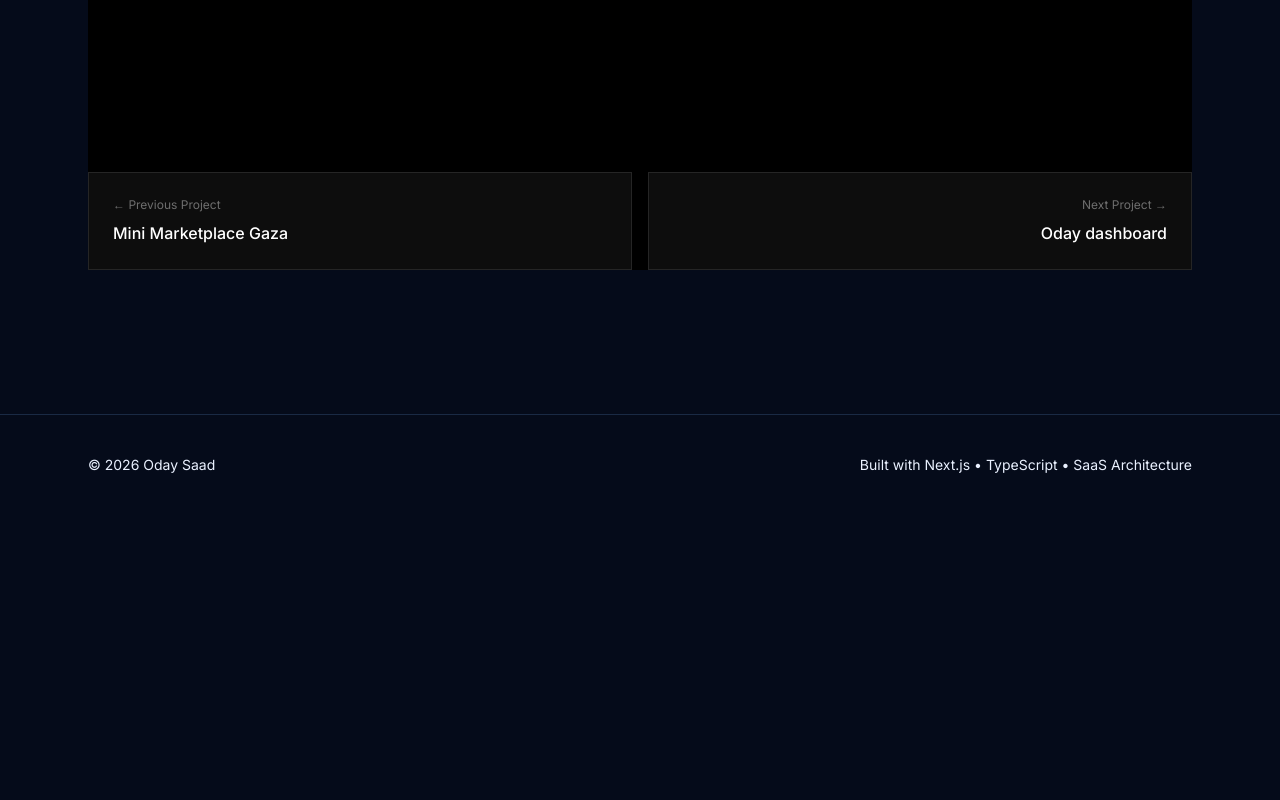
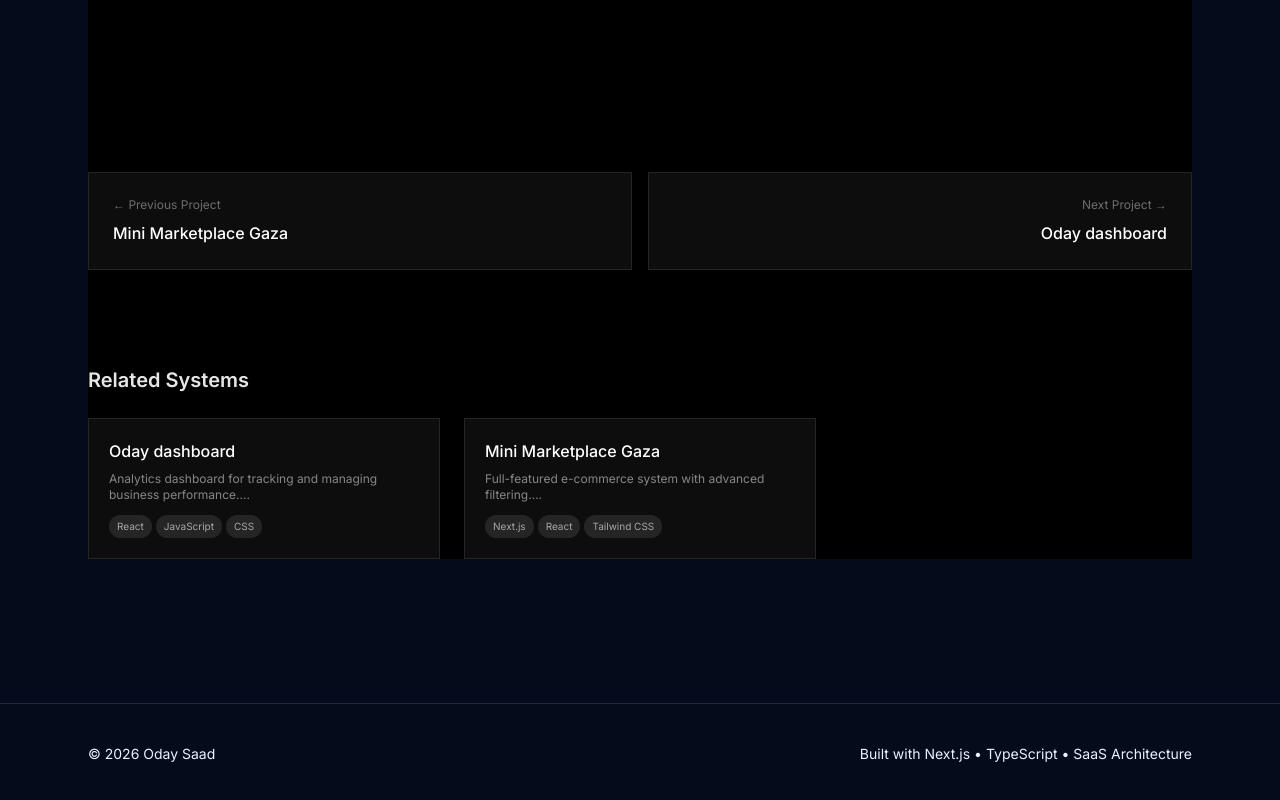
Before and after one commit to odaysaad2003-png/portfolio-SaaS, a Next.js app: page /projects/hom-hive in a window 1280 px wide. Shown: the part 3955-4755 px from the top of the page. Before the commit the page ends 4470 px from the top, so only its background shows below. Built offline with nearby package versions, Linux system fonts and the light colour scheme.

Commit message:
complet  Smart Related System add case stydy related

```diff
--- /dev/null
+++ b/src/features/projects/case-study/components/case-study-related-projects.tsx
@@ -0,0 +1,46 @@
+import Link from "next/link";
+import {motion} from "framer-motion";
+import {Project} from "@/types/project";
+
+type Props = {
+    projects: Project[];
+};
+
+export function CaseStudyRelatedProjects({projects}: Props) {
+    if (!projects.length) return null;
+
+    return (
+        <section className="mt-24 space-y-6">
+            <h2 className="text-xl font-semibold text-white/90">Related Systems</h2>
+
+            <div className="grid md:grid-cols-3 gap-6">
+                {projects.map((project, index) => (
+                    <motion.div
+                        key={project.id}
+                        initial={{opacity: 0, y: 20}}
+                        animate={{opacity: 1, y: 0}}
+                        transition={{delay: index * 0.1}}
+                        className="p-5 rounded-2xl border border-white/10 bg-white/5 hover:bg-white/10 transition"
+                    >
+                        <Link href={`/projects/${project.slug}`}>
+                            <h3 className="text-white font-medium mb-2">{project.title}</h3>
+
+                            <p className="text-xs text-white/50">{project.description.slice(0, 80)}...</p>
+
+                            <div className="mt-3 flex flex-wrap gap-1">
+                                {project.technologies.slice(0, 3).map((t) => (
+                                    <span
+                                        key={t}
+                                        className="text-[10px] px-2 py-1 rounded-full bg-white/10 text-white/60"
+                                    >
+                                        {t}
+                                    </span>
+                                ))}
+                            </div>
+                        </Link>
+                    </motion.div>
+                ))}
+            </div>
+        </section>
+    );
+}
--- a/src/features/projects/case-study/layout/case-study-layout.tsx
+++ b/src/features/projects/case-study/layout/case-study-layout.tsx
@@ -12,6 +12,9 @@ import {CaseStudyNavigation} from "../components/case-study-navigation";
 
 import {getNextProject, getPreviousProject} from "@/lib/data/service";
 
+import {getRelatedProjects} from "@/lib/data/service";
+import {CaseStudyRelatedProjects} from "../components/case-study-related-projects";
+
 type Props = {
     data: CaseStudy;
     slug: string; // 👈 مهم للنفيجيشن
@@ -20,6 +23,8 @@ type Props = {
 export function CaseStudyLayout({data, slug}: Props) {
     const next = getNextProject(slug);
     const previous = getPreviousProject(slug);
+
+    const related = getRelatedProjects(slug);
 
     return (
         <main className="relative min-h-screen bg-gradient-to-b from-[#0B1220] to-black text-white">
@@ -55,6 +60,7 @@ export function CaseStudyLayout({data, slug}: Props) {
 
             {/* 🔥 Navigation moved INSIDE layout */}
             <CaseStudyNavigation next={next} previous={previous} />
+            <CaseStudyRelatedProjects projects={related} />
         </main>
     );
 }
--- a/src/features/projects/engine/related-projects.ts
+++ b/src/features/projects/engine/related-projects.ts
@@ -0,0 +1,36 @@
+import {projects} from "@/lib/data/project.data";
+import {Project} from "@/types/project";
+
+type ScoredProject = Project & {
+    score: number;
+};
+
+export function getSmartRelatedProjects(slug: string): Project[] {
+    const current = projects.find((p) => p.slug === slug);
+    if (!current) return [];
+
+    const scored: ScoredProject[] = projects
+    .filter((p) => p.slug !== slug)
+    .map((project) => {
+        let score = 0;
+
+        // 1. Category match (HIGH weight)
+        if (project.category === current.category) {
+            score += 5;
+        }
+
+        // 2. Tech overlap
+        const sharedTech = project.technologies.filter((t) => current.technologies.includes(t)).length;
+
+        score += sharedTech * 2;
+
+        // 3. Tags overlap (optional)
+        const sharedTags = (project.tags || []).filter((t) => current.tags?.includes(t)).length;
+
+        score += sharedTags * 3;
+
+        return {...project, score};
+    });
+
+    return scored.sort((a, b) => b.score - a.score).slice(0, 3);
+}
--- a/src/lib/data/service.ts
+++ b/src/lib/data/service.ts
@@ -1,4 +1,7 @@
 import {projects} from "./project.data";
+
+
+import {getSmartRelatedProjects} from "@/features/projects/engine/related-projects";
 
 export function getProjects() {
     return projects;
@@ -32,21 +35,8 @@ export function getNextProject(slug: string) {
     return projects[nextIndex];
 }
 
+
+
 export function getRelatedProjects(slug: string) {
-    const currentProject = getProjectBySlug(slug);
-
-    if (!currentProject) return [];
-
-    return projects
-    .filter((project) => project.slug !== slug)
-    .filter((project) => {
-        const hasSharedTechnology = project.technologies.some((technology) =>
-            currentProject.technologies.includes(technology)
-        );
-
-        const hasSharedTag = project.tags?.some((tag) => currentProject.tags?.includes(tag)) ?? false;
-
-        return hasSharedTechnology || hasSharedTag;
-    })
-    .slice(0, 3);
+    return getSmartRelatedProjects(slug);
 }
```
